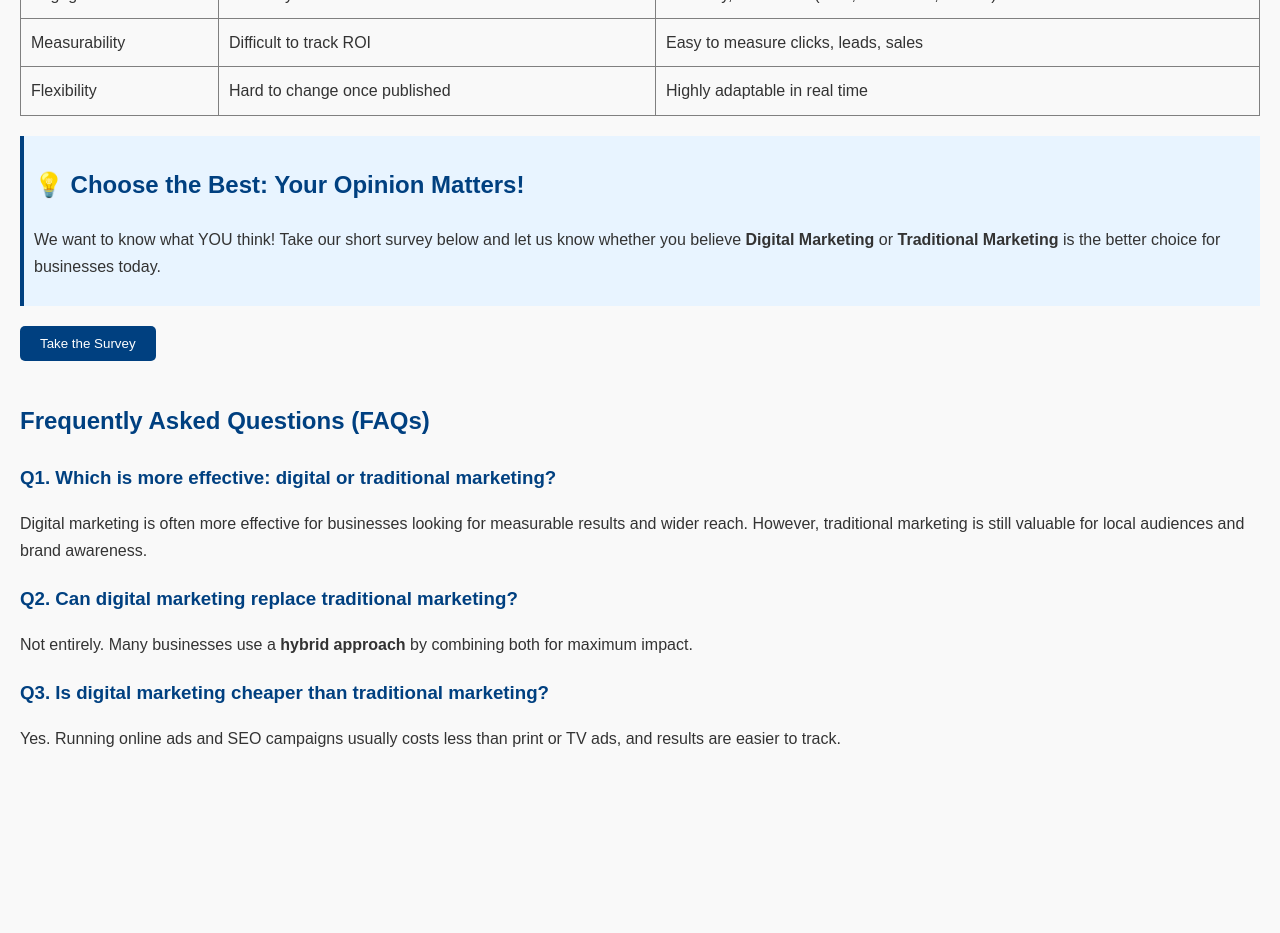
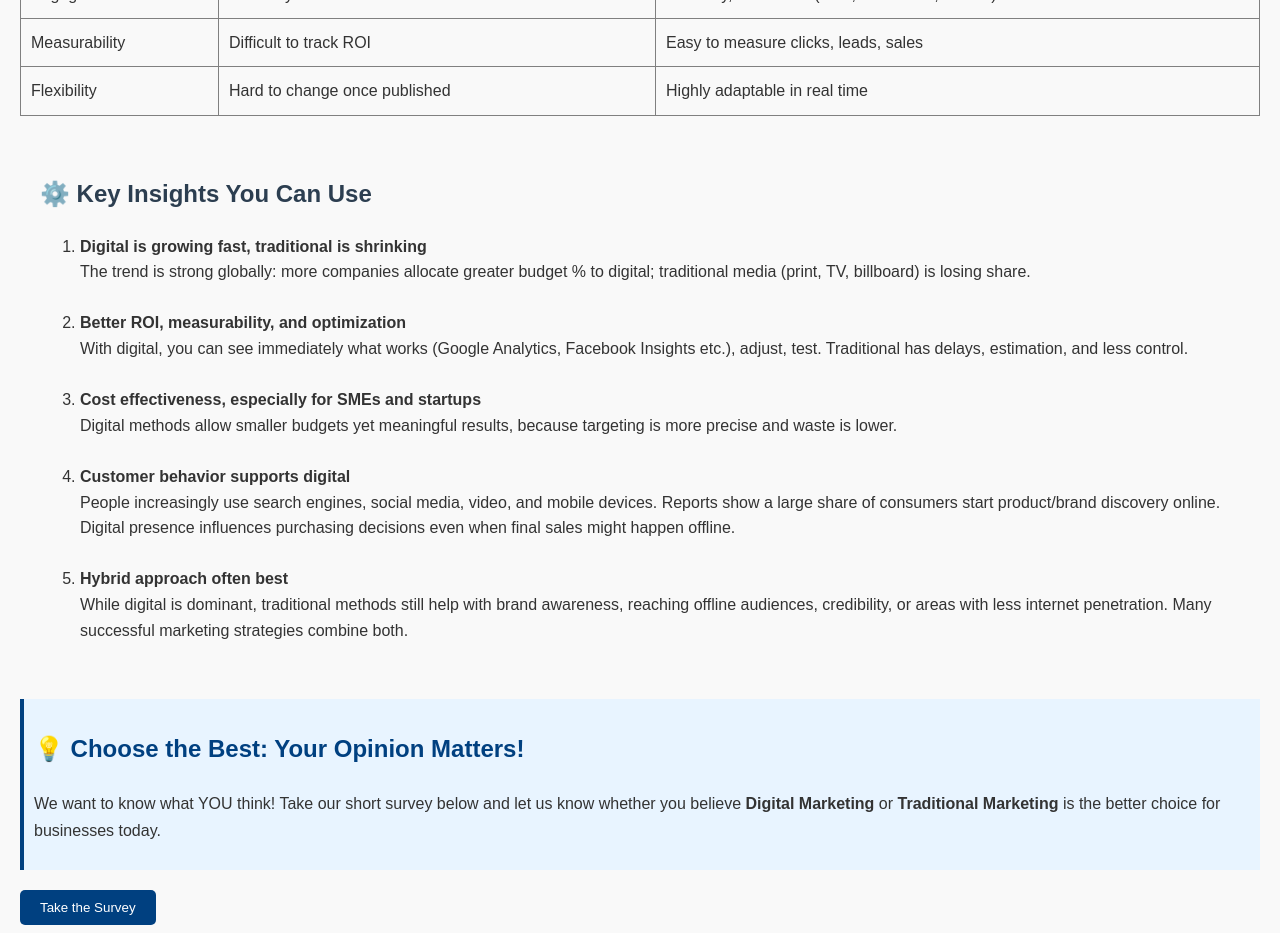
Before and after one commit to AnooshaAhmed-jpg/Digital-Marketing-vs-Traditional-Marketing, a plain HTML site: page index.html in a window 1280 px wide. Shown: the part 1040-1973 px from the top of the page. Before the commit the page ends 1812 px from the top, so only its background shows below. Drawn offline with Linux system fonts and the light colour scheme.

Commit message:
Update index.html

```diff
--- a/index.html
+++ b/index.html
@@ -94,6 +94,35 @@
       <td>Highly adaptable in real time</td>
     </tr>
   </table>
+   <section id="key-insights" style="padding:20px; font-family:Arial, sans-serif; line-height:1.6;">
+  <h2 style="color:#2c3e50;">⚙️ Key Insights You Can Use</h2>
+  <ol>
+    <li>
+      <strong>Digital is growing fast, traditional is shrinking</strong><br>
+      The trend is strong globally: more companies allocate greater budget % to digital; traditional media (print, TV, billboard) is losing share.
+    </li>
+    <br>
+    <li>
+      <strong>Better ROI, measurability, and optimization</strong><br>
+      With digital, you can see immediately what works (Google Analytics, Facebook Insights etc.), adjust, test. Traditional has delays, estimation, and less control.
+    </li>
+    <br>
+    <li>
+      <strong>Cost effectiveness, especially for SMEs and startups</strong><br>
+      Digital methods allow smaller budgets yet meaningful results, because targeting is more precise and waste is lower.
+    </li>
+    <br>
+    <li>
+      <strong>Customer behavior supports digital</strong><br>
+      People increasingly use search engines, social media, video, and mobile devices. Reports show a large share of consumers start product/brand discovery online. Digital presence influences purchasing decisions even when final sales might happen offline.
+    </li>
+    <br>
+    <li>
+      <strong>Hybrid approach often best</strong><br>
+      While digital is dominant, traditional methods still help with brand awareness, reaching offline audiences, credibility, or areas with less internet penetration. Many successful marketing strategies combine both.
+    </li>
+  </ol>
+</section>
 
   <div class="highlight">
     <h2>💡 Choose the Best: Your Opinion Matters!</h2>
```
